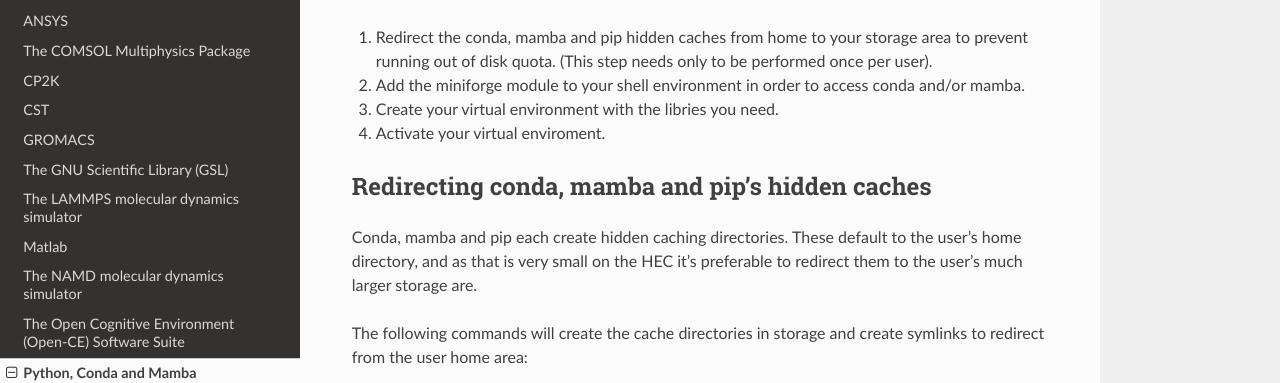
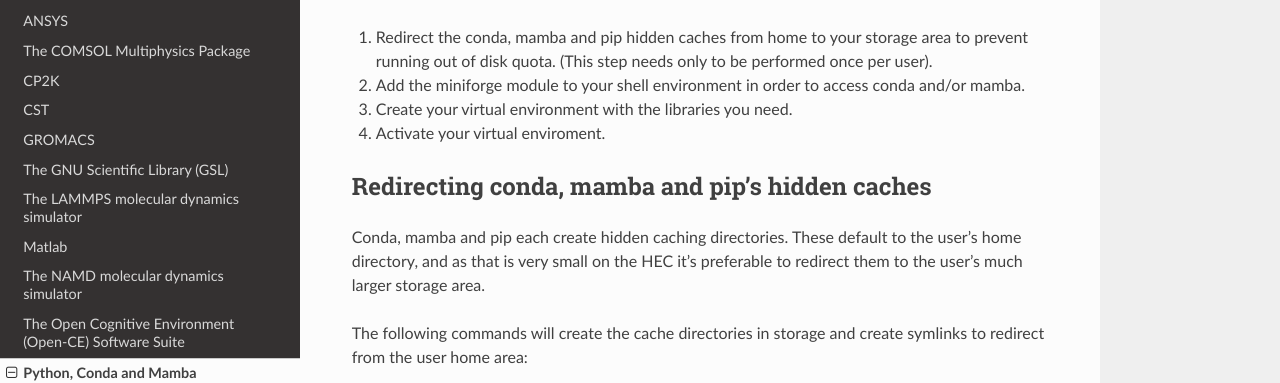
Before and after one commit to MikePacey/Lancaster-HEC, a Sphinx documentation site: the page built from docs/python.rst, in a window 1280 px wide and 900 px high, scrolled down 469 px. Shown: the part 158-541 px from the top of the window. Built offline with Sphinx 7.4.7 and the Read the Docs theme 3.1.0, drawn with Linux system fonts in a browser that asks for light colours; formulas are drawn with MathJax 3; some of the changed text lies outside the part shown.

Commit message:
main branch

```diff
--- a/docs/conf.py
+++ b/docs/conf.py
@@ -18,7 +18,7 @@
 # -- Project information -----------------------------------------------------
 
 project = 'HEC 3.0 User Guide'
-copyright = '2023, Mike Pacey'
+copyright = '2023-2026, Mike Pacey'
 author = 'Mike Pacey'
 
 
--- a/docs/python.rst
+++ b/docs/python.rst
@@ -30,7 +30,7 @@ The four basic steps are:
 
 2. Add the miniforge module to your shell environment in order to access conda and/or mamba.
 
-3. Create your virtual environment with the libries you need.
+3. Create your virtual environment with the libraries you need.
 
 4. Activate your virtual enviroment.
 
@@ -40,7 +40,7 @@ Redirecting conda, mamba and pip's hidden caches
 Conda, mamba and pip each create hidden caching directories. These
 default to the user's home directory, and as that is very small
 on the HEC it's preferable to redirect them to the user's much larger
-storage are.
+storage area.
 
 The following commands will create the cache directories in storage and
 create symlinks to redirect from the user home area:
```
